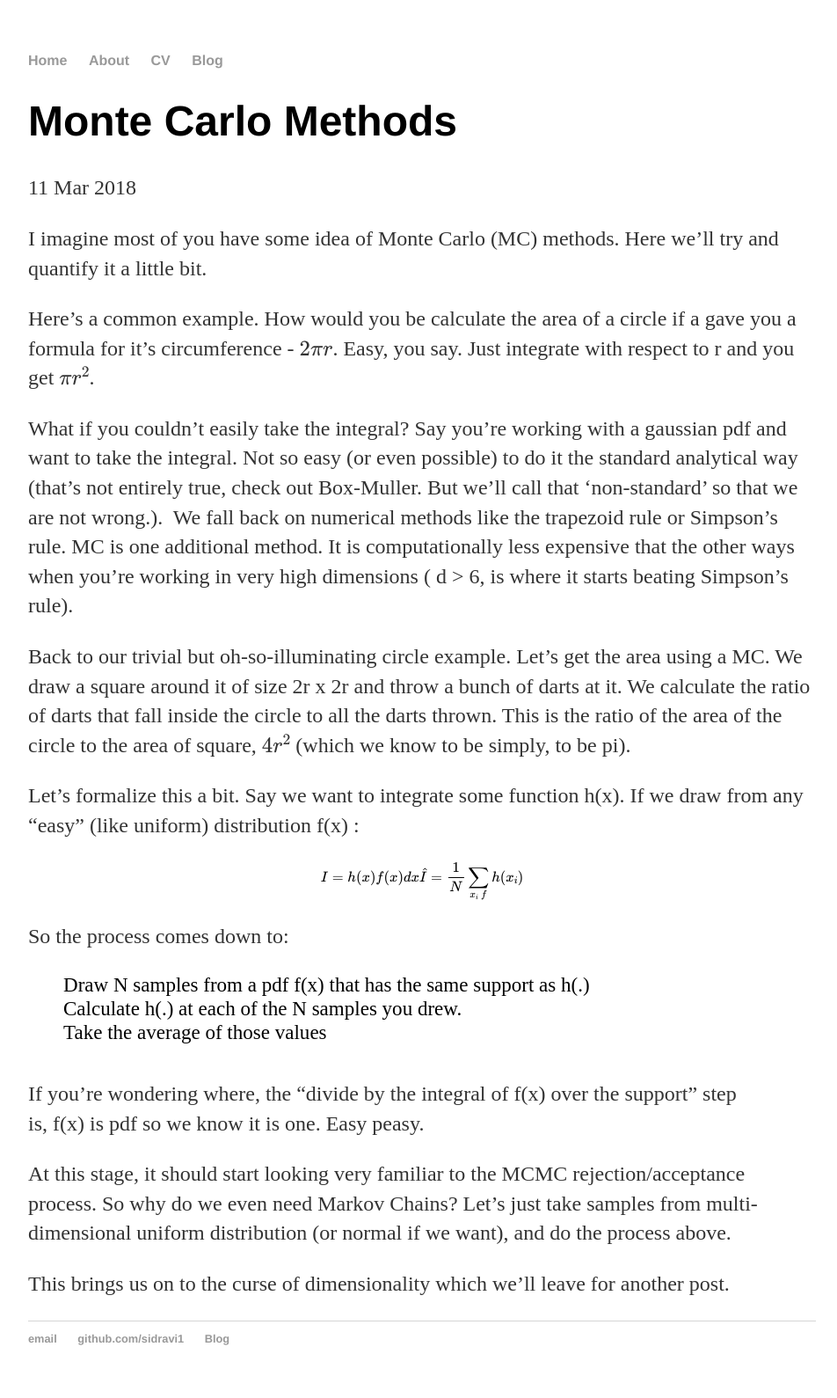
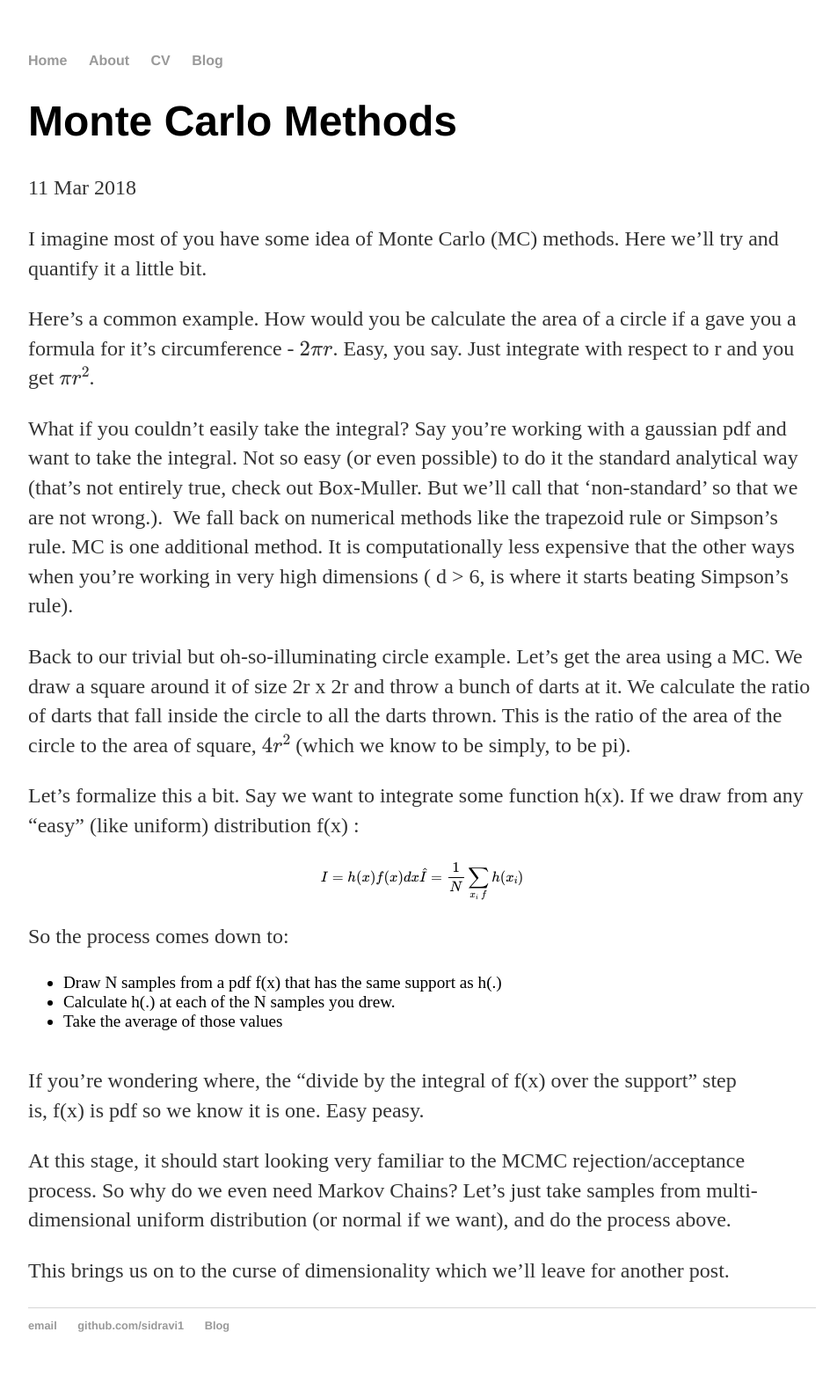
Before and after one commit to sidravi1/sidravi1.github.io, a Jekyll site: the page built from _posts/2018-03-11-monte-carlo-methods.md, in a window 1280 px wide. Shown: the whole page at 88% size, without its empty margins (160-1112 px from the left). Built offline with Jekyll 4.4.1, drawn with Linux system fonts in a browser that asks for light colours; formulas are drawn with MathJax 3.

```diff
--- a/css/main.css
+++ b/css/main.css
@@ -37,8 +37,3 @@
     margin: 20px auto 40px;
     font-size: 1.2em;
 }
-
-div.post ul li {
-    font-size: 1.2em;
-    list-style: none;
-}
```
